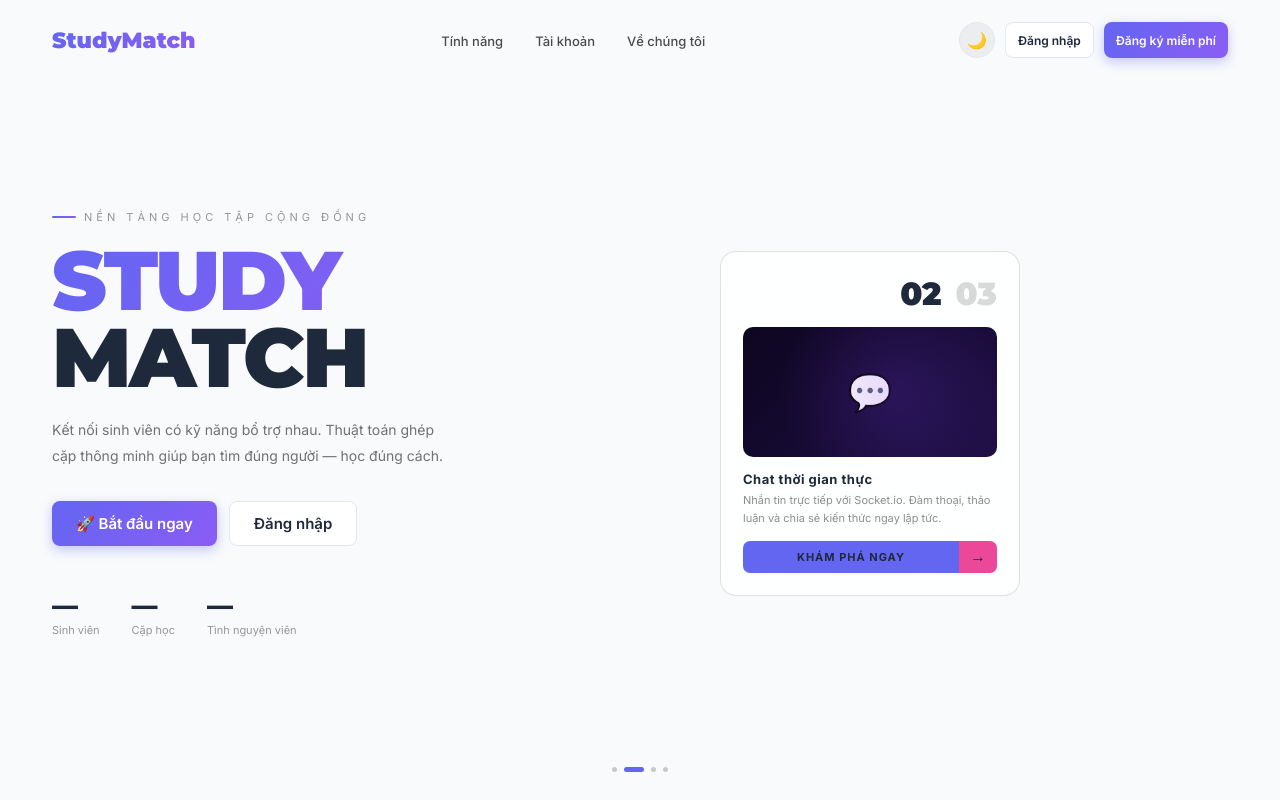
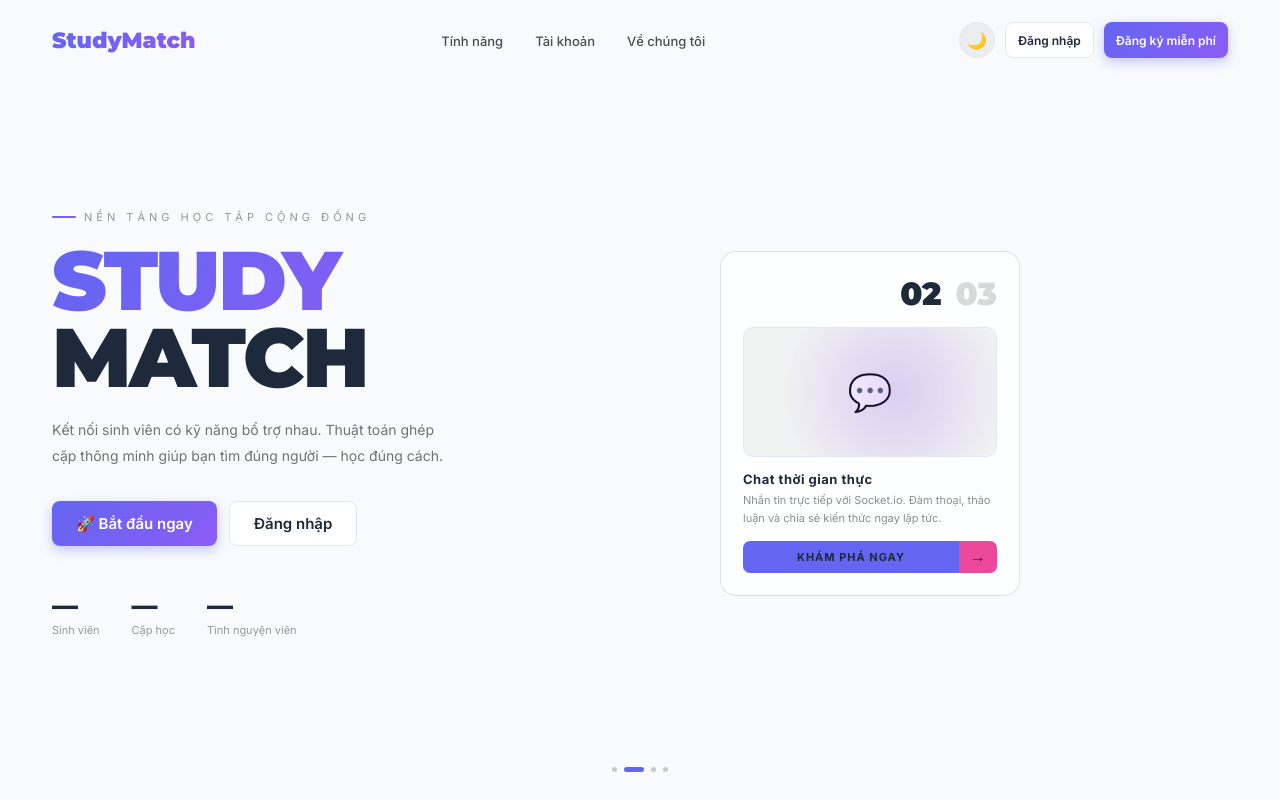
Before and after one commit to hptip/StudyMatch, a plain HTML site: page sm/frontend/index.html in a window 1280 px wide. Drawn offline with Linux system fonts and the light colour scheme; no server answers.

Commit message:
update theme switch

```diff
--- a/sm/frontend/index.html
+++ b/sm/frontend/index.html
@@ -31,7 +31,7 @@ body{overflow:hidden}
 .preview-nums{display:flex;justify-content:flex-end;gap:14px;margin-bottom:14px}
 .preview-nums span{font-family:'Montserrat',sans-serif;font-size:32px;font-weight:900;color:var(--white-15)}
 .preview-nums span.a{color:var(--text)}
-.preview-img{width:100%;height:130px;background:linear-gradient(135deg,#0d0620,#1e0f45);border-radius:10px;display:flex;align-items:center;justify-content:center;font-size:36px;margin-bottom:14px;position:relative;overflow:hidden}
+.preview-img{width:100%;height:130px;background:var(--white-05);border:1px solid var(--border);border-radius:10px;display:flex;align-items:center;justify-content:center;font-size:36px;margin-bottom:14px;position:relative;overflow:hidden}
 .preview-img::after{content:'';position:absolute;inset:0;background:radial-gradient(circle at 60%,rgba(124,58,237,.2),transparent 70%)}
 .preview-lbl{font-size:13px;font-weight:700;margin-bottom:5px;letter-spacing:.5px}
 .preview-desc{font-size:11px;color:var(--white-45);margin-bottom:14px;line-height:1.6}
```
Also changed, not shown: sm/frontend/matches.html (+1 -1 lines).
